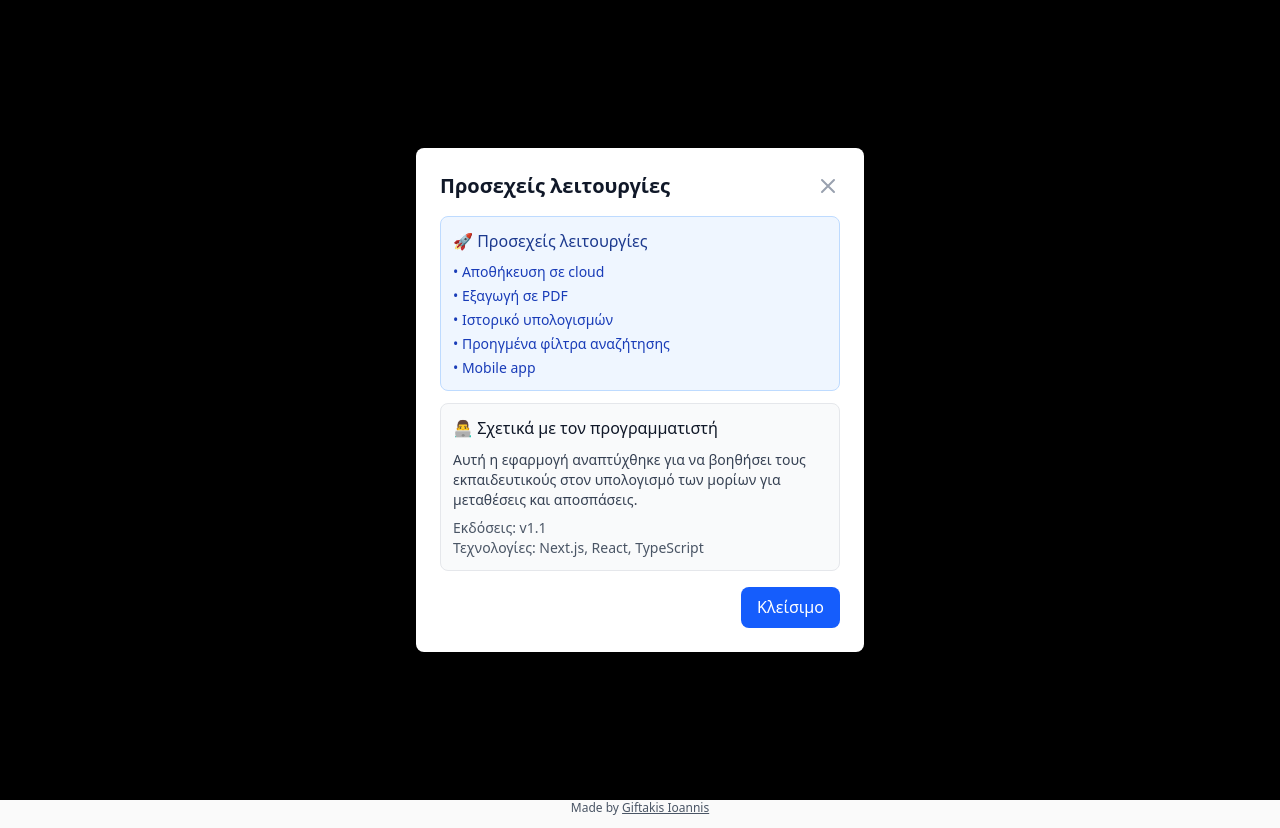
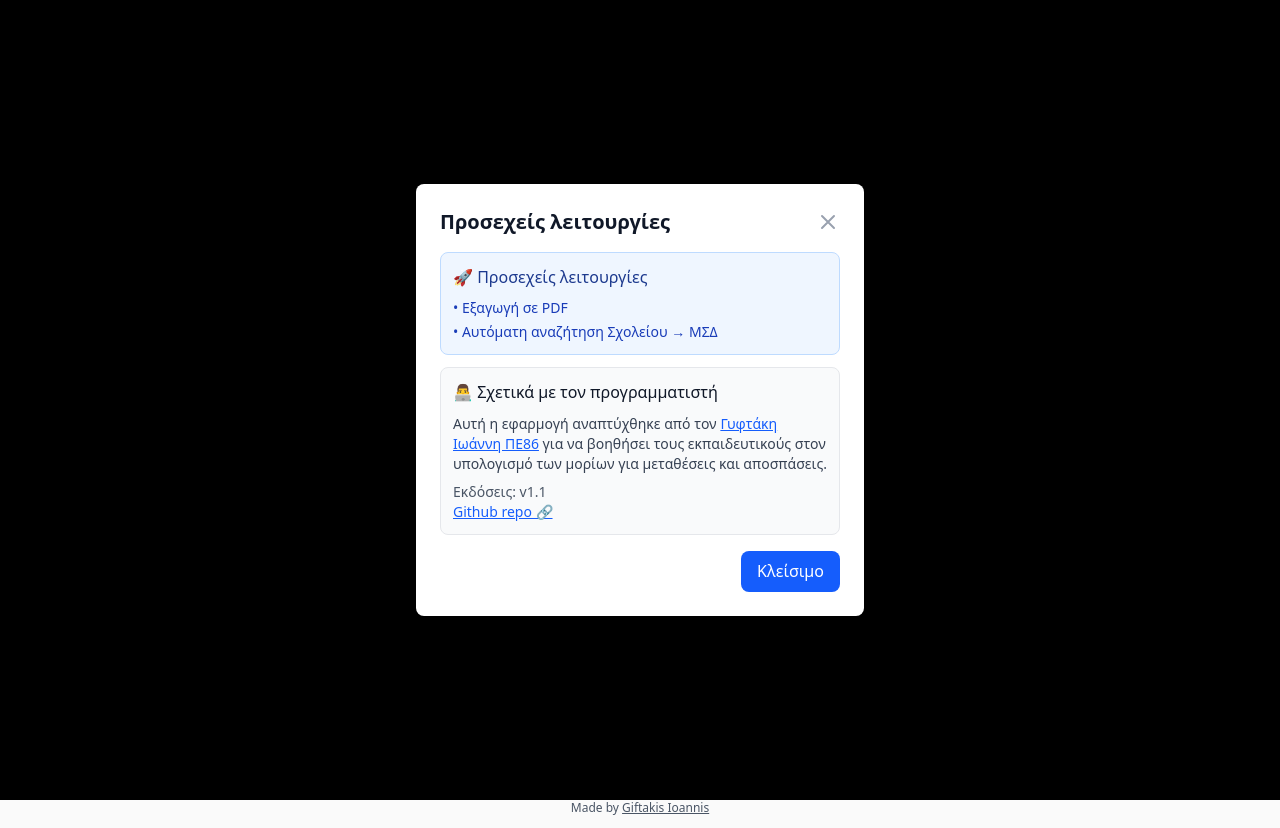
Before and after one commit to limitcracker/MetathesiApospasiCalculator, a Next.js app: page /calculator in a window 1280 px wide. Both pictures are taken after a click on the button "Προσεχείς λειτουργίες & Σχετικά με τον προγραμματιστή". Built offline with nearby package versions, Linux system fonts and the light colour scheme.

Commit message:
Update upcoming features and developer info: replace cloud saving and calculation history with automatic school search, and enhance developer attribution with a link to the GitHub repository.

```diff
--- a/app/calculator/page.tsx
+++ b/app/calculator/page.tsx
@@ -1027,23 +1027,22 @@ export default function CalculatorPage() {
               <div className="bg-blue-50 border border-blue-200 rounded-lg p-3">
                 <h3 className="font-medium text-blue-900 mb-2">🚀 Προσεχείς λειτουργίες</h3>
                 <ul className="text-sm text-blue-800 space-y-1">
-                  <li>• Αποθήκευση σε cloud</li>
                   <li>• Εξαγωγή σε PDF</li>
-                  <li>• Ιστορικό υπολογισμών</li>
-                  <li>• Προηγμένα φίλτρα αναζήτησης</li>
-                  <li>• Mobile app</li>
+                  <li>• Αυτόματη αναζήτηση Σχολείου → ΜΣΔ</li>
                 </ul>
               </div>
 
               <div className="bg-gray-50 border border-gray-200 rounded-lg p-3">
                 <h3 className="font-medium text-gray-900 mb-2">👨‍💻 Σχετικά με τον προγραμματιστή</h3>
                 <p className="text-sm text-gray-700">
-                  Αυτή η εφαρμογή αναπτύχθηκε για να βοηθήσει τους εκπαιδευτικούς
+                  Αυτή η εφαρμογή αναπτύχθηκε από τον <a href="https://giftakis.gr" target="_blank" rel="noopener noreferrer" className="text-blue-600 hover:text-blue-800 underline">Γυφτάκη Ιωάννη ΠΕ86</a> για να βοηθήσει τους εκπαιδευτικούς
                   στον υπολογισμό των μορίων για μεταθέσεις και αποσπάσεις.
                 </p>
                 <p className="text-sm text-gray-600 mt-2">
                   Εκδόσεις: v1.1<br/>
-                  Τεχνολογίες: Next.js, React, TypeScript
+                  <a href="https://github.com/limitcracker/MetathesiApospasiCalculator" target="_blank" rel="noopener noreferrer" className="text-blue-600 hover:text-blue-800 underline">
+                    Github repo 🔗
+                  </a>
                 </p>
               </div>
             </div>
```
